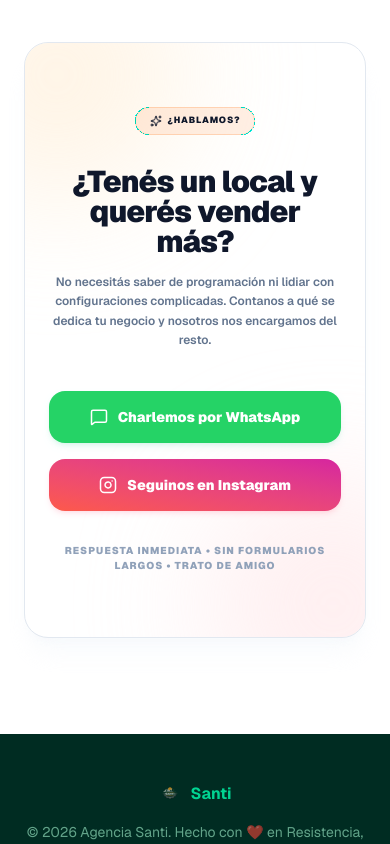
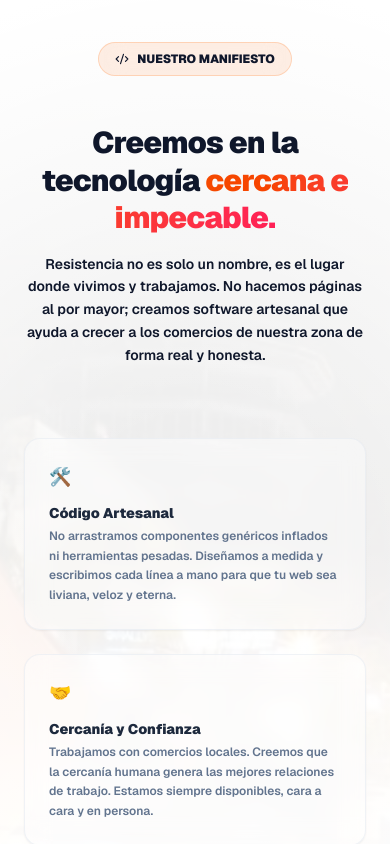
Before and after one commit to SantiCabrera19/resistencia-pwas, a Next.js app: page / in a window 390 px wide. Shown: the part 6000-6844 px from the top of the page. Built offline with nearby package versions, Linux system fonts and the light colour scheme.

Commit message:
feat: add HomeManifesto section using Universo-Resistencia image

```diff
--- a/src/app/page.tsx
+++ b/src/app/page.tsx
@@ -3,6 +3,7 @@
 import { HomeHero } from "@/components/features/home/HomeHero";
 import { HomeAbout } from "@/components/features/home/HomeAbout";
 import { HomePortfolio } from "@/components/features/home/HomePortfolio";
+import { HomeManifesto } from "@/components/features/home/HomeManifesto";
 import { HomeContact } from "@/components/features/home/HomeContact";
 import { SmoothScroll } from "@/components/layout/SmoothScroll";
 import { PWALaunchDirector } from "@/components/layout/PWALaunchDirector";
@@ -18,6 +19,7 @@
           <HomeHero />
           <HomeAbout />
           <HomePortfolio />
+          <HomeManifesto />
           <HomeContact />
         </main>
 
--- /dev/null
+++ b/src/components/features/home/HomeManifesto.tsx
@@ -0,0 +1,77 @@
+"use client";
+
+import Image from "next/image";
+import { Sparkles, Heart, Code2 } from "lucide-react";
+
+export function HomeManifesto() {
+  return (
+    <section className="relative min-h-[60vh] flex items-center justify-center overflow-hidden px-6 py-24 select-none" id="manifiesto">
+
+      {/* Background Image: Universo-Resistencia.jpg as an immersive backdrop */}
+      <div className="absolute inset-0 z-0">
+        <Image
+          src="/images/Universo-Resistencia.jpg"
+          alt="Universo Resistencia"
+          fill
+          sizes="100vw"
+          className="object-cover object-center opacity-40 dark:opacity-30 transition-transform duration-700 hover:scale-[1.02]"
+          priority
+        />
+        {/* Subtle radial and linear overlays for smooth blend in both light and dark modes */}
+        <div className="absolute inset-0 bg-gradient-to-t from-white via-white/80 to-white/90 dark:from-slate-950 dark:via-slate-950/80 dark:to-slate-950/90 transition-colors duration-200"></div>
+        <div className="absolute inset-0 bg-[radial-gradient(circle_at_center,transparent_20%,white_90%)] dark:bg-[radial-gradient(circle_at_center,transparent_20%,#020617_90%)] transition-colors duration-200"></div>
+      </div>
+
+      {/* Content Container */}
+      <div className="relative z-10 mx-auto max-w-5xl text-center space-y-12">
+
+        {/* Badge */}
+        <div className="inline-flex items-center gap-2 rounded-full bg-orange-500/10 dark:bg-orange-500/5 px-4 py-2 text-xs font-black text-orange-655 dark:text-orange-450 border border-orange-500/20 dark:border-orange-500/10 backdrop-blur-md">
+          <Code2 className="h-3.5 w-3.5" />
+          <span>NUESTRO MANIFIESTO</span>
+        </div>
+
+        {/* Headline */}
+        <div className="space-y-4 max-w-3xl mx-auto">
+          <h2 className="text-3xl sm:text-5xl font-black tracking-tight text-slate-900 dark:text-white leading-tight">
+            Creemos en la tecnología <span className="bg-clip-text text-transparent bg-gradient-to-r from-orange-600 to-rose-500 dark:from-orange-450 dark:to-rose-450">cercana e impecable.</span>
+          </h2>
+          <p className="text-sm sm:text-base font-semibold text-slate-650 dark:text-slate-400 leading-relaxed">
+            Resistencia no es solo un nombre, es el lugar donde vivimos y trabajamos. No hacemos páginas al por mayor; creamos software artesanal que ayuda a crecer a los comercios de nuestra zona de forma real y honesta.
+          </p>
+        </div>
+
+        {/* Manifesto Pillars (Bento Grid Style) */}
+        <div className="grid grid-cols-1 sm:grid-cols-3 gap-6 text-left max-w-4xl mx-auto pt-6">
+          {/* Pillar 1 */}
+          <div className="bg-white/40 dark:bg-slate-900/30 backdrop-blur-md border border-slate-200/50 dark:border-slate-800/40 p-6 rounded-2xl shadow-xs transition-all hover:border-orange-500/25">
+            <div className="text-lg mb-3">🛠️</div>
+            <h3 className="font-black text-sm text-slate-800 dark:text-white">Código Artesanal</h3>
+            <p className="text-xs font-semibold text-slate-500 dark:text-slate-400 mt-1 leading-relaxed">
+              No arrastramos componentes genéricos inflados ni herramientas pesadas. Diseñamos a medida y escribimos cada línea a mano para que tu web sea liviana, veloz y eterna.
+            </p>
+          </div>
+
+          {/* Pillar 2 */}
+          <div className="bg-white/40 dark:bg-slate-900/30 backdrop-blur-md border border-slate-200/50 dark:border-slate-800/40 p-6 rounded-2xl shadow-xs transition-all hover:border-orange-500/25">
+            <div className="text-lg mb-3">🤝</div>
+            <h3 className="font-black text-sm text-slate-800 dark:text-white">Cercanía y Confianza</h3>
+            <p className="text-xs font-semibold text-slate-500 dark:text-slate-400 mt-1 leading-relaxed">
+              Trabajamos con comercios locales. Creemos que la cercanía humana genera las mejores relaciones de trabajo. Estamos siempre disponibles, cara a cara y en persona.
+            </p>
+          </div>
+
+          {/* Pillar 3 */}
+          <div className="bg-white/40 dark:bg-slate-900/30 backdrop-blur-md border border-slate-200/50 dark:border-slate-800/40 p-6 rounded-2xl shadow-xs transition-all hover:border-orange-500/25">
+            <div className="text-lg mb-3">🚀</div>
+            <h3 className="font-black text-sm text-slate-800 dark:text-white">Impulso Local</h3>
+            <p className="text-xs font-semibold text-slate-500 dark:text-slate-400 mt-1 leading-relaxed">
+              Digitalizar los negocios de nuestra ciudad nos fortalece a todos. Nos comprometemos a que tu marca tenga una presencia premium única en internet que te enorgullezca mostrar.
+            </p>
+          </div>
+        </div>
+
+      </div>
+    </section>
+  );
+}
```
